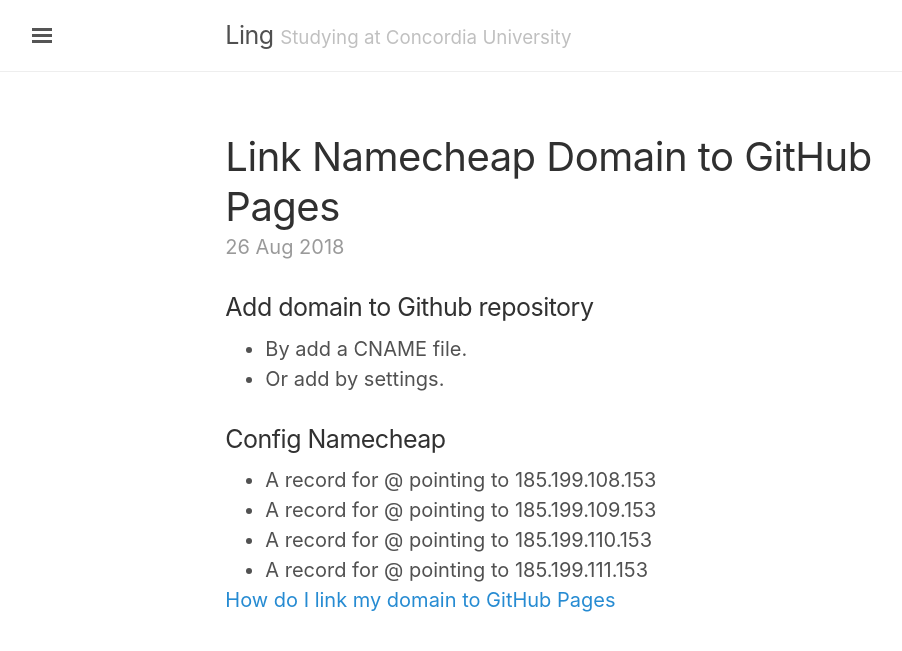
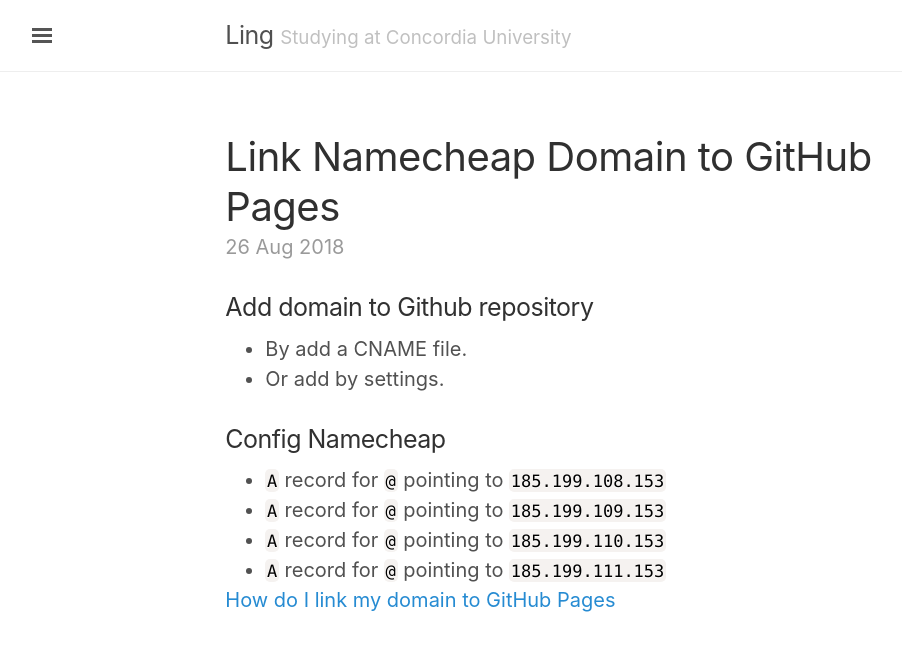
Before and after one commit to lingt-xyz/note, a Jekyll site: the page built from _posts/2018-08-26-link-namecheap-domain-to-GitHub-Pages.md, in a window 1280 px wide. Shown: the top 651 px of the page, without its empty margins (3-905 px from the left). Built offline with Jekyll 4.4.1, drawn with Linux system fonts in a browser that asks for light colours.

Commit message:
add code style to IP

```diff
--- a/_posts/2018-08-26-link-namecheap-domain-to-GitHub-Pages.md
+++ b/_posts/2018-08-26-link-namecheap-domain-to-GitHub-Pages.md
@@ -11,9 +11,9 @@
 * Or add by settings.
 
 ### Config Namecheap
-* A record for @ pointing to 185.199.108.153
-* A record for @ pointing to 185.199.109.153
-* A record for @ pointing to 185.199.110.153
-* A record for @ pointing to 185.199.111.153
+* ``A`` record for ``@`` pointing to ``185.199.108.153``
+* ``A`` record for ``@`` pointing to ``185.199.109.153``
+* ``A`` record for ``@`` pointing to ``185.199.110.153``
+* ``A`` record for ``@`` pointing to ``185.199.111.153``
 
 [How do I link my domain to GitHub Pages](https://www.namecheap.com/support/knowledgebase/article.aspx/9645/2208/how-do-i-link-my-domain-to-github-pages/)
```
